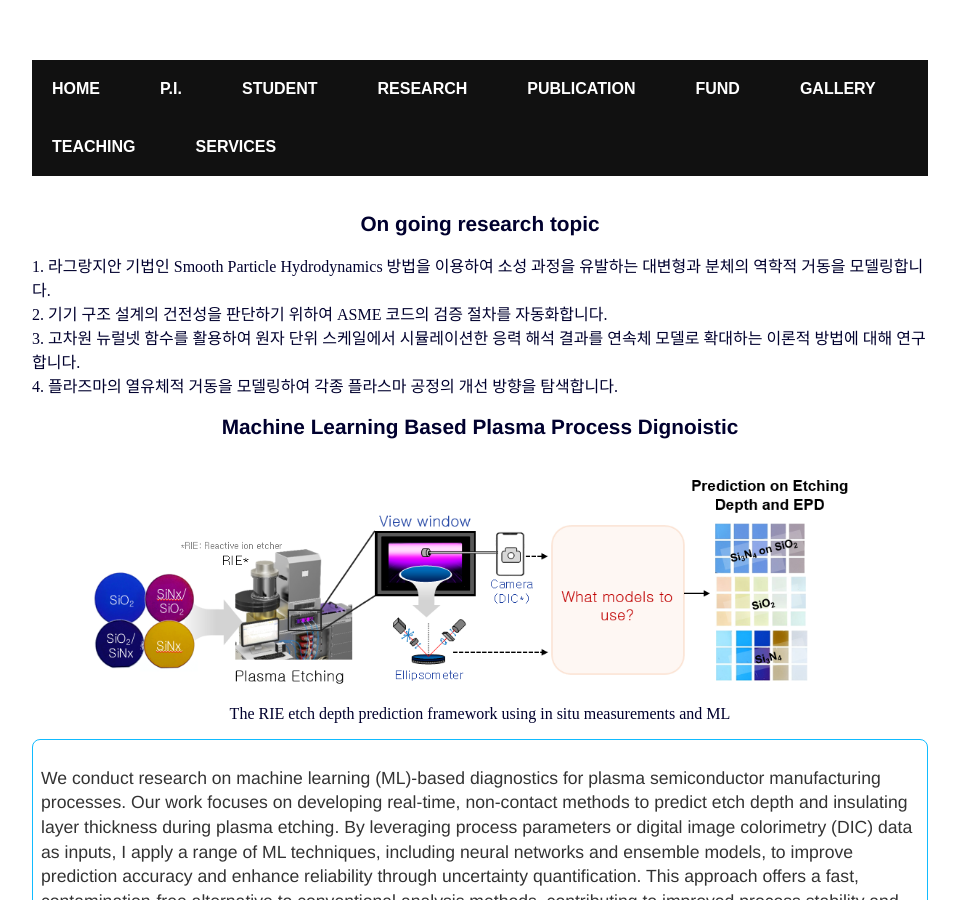
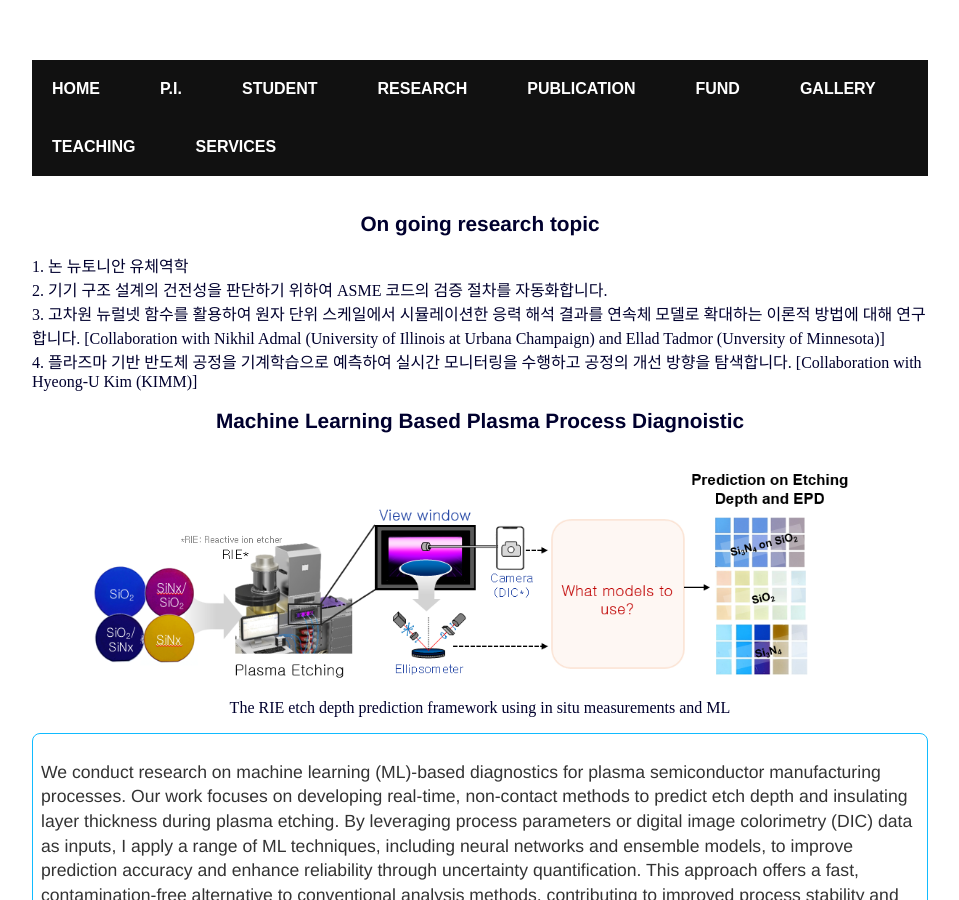
Before and after one commit to jaekwangjk/jaekwangjk.github.io, a Jekyll site: the page built from research.html, in a window 1280 px wide and 900 px high. Shown: the whole window, without its empty margins (160-1119 px from the left). Built offline with Jekyll 4.4.1, drawn with Linux system fonts in a browser that asks for light colours.

Commit message:
Update research.html

```diff
--- a/research.html
+++ b/research.html
@@ -11,15 +11,17 @@ title: Jaekwang Kim
 	</center>
 	</p>
 
-	1. 라그랑지안 기법인 Smooth Particle Hydrodynamics 방법을 이용하여 소성 과정을 유발하는 대변형과 분체의 역학적 거동을 모델링합니다. <br>
+	1. 논 뉴토니안 유체역학  <br>
 	2. 기기 구조 설계의 건전성을 판단하기 위하여 ASME 코드의 검증 절차를 자동화합니다. <br>
-	3. 고차원 뉴럴넷 함수를 활용하여 원자 단위 스케일에서 시뮬레이션한 응력 해석 결과를 연속체 모델로 확대하는 이론적 방법에 대해 연구합니다. <br>
-	4. 플라즈마의 열유체적 거동을 모델링하여 각종 플라스마 공정의 개선 방향을 탐색합니다. <br>
+	3. 고차원 뉴럴넷 함수를 활용하여 원자 단위 스케일에서 시뮬레이션한 응력 해석 결과를 연속체 모델로 확대하는 이론적 방법에 대해 연구합니다.
+	[Collaboration with Nikhil Admal (University of Illinois at Urbana Champaign) and Ellad Tadmor (Unversity of Minnesota)]
+	<br>
+	4. 플라즈마 기반 반도체 공정을 기계학습으로 예측하여 실시간 모니터링을 수행하고 공정의 개선 방향을 탐색합니다. [Collaboration with Hyeong-U Kim (KIMM)]<br>
 
 
 	<p>
 	<center>
-	<h1>Machine Learning Based Plasma Process Dignoistic</h1>
+	<h1>Machine Learning Based Plasma Process Diagnoistic</h1>
 	</center>
 	</p>
 
```
